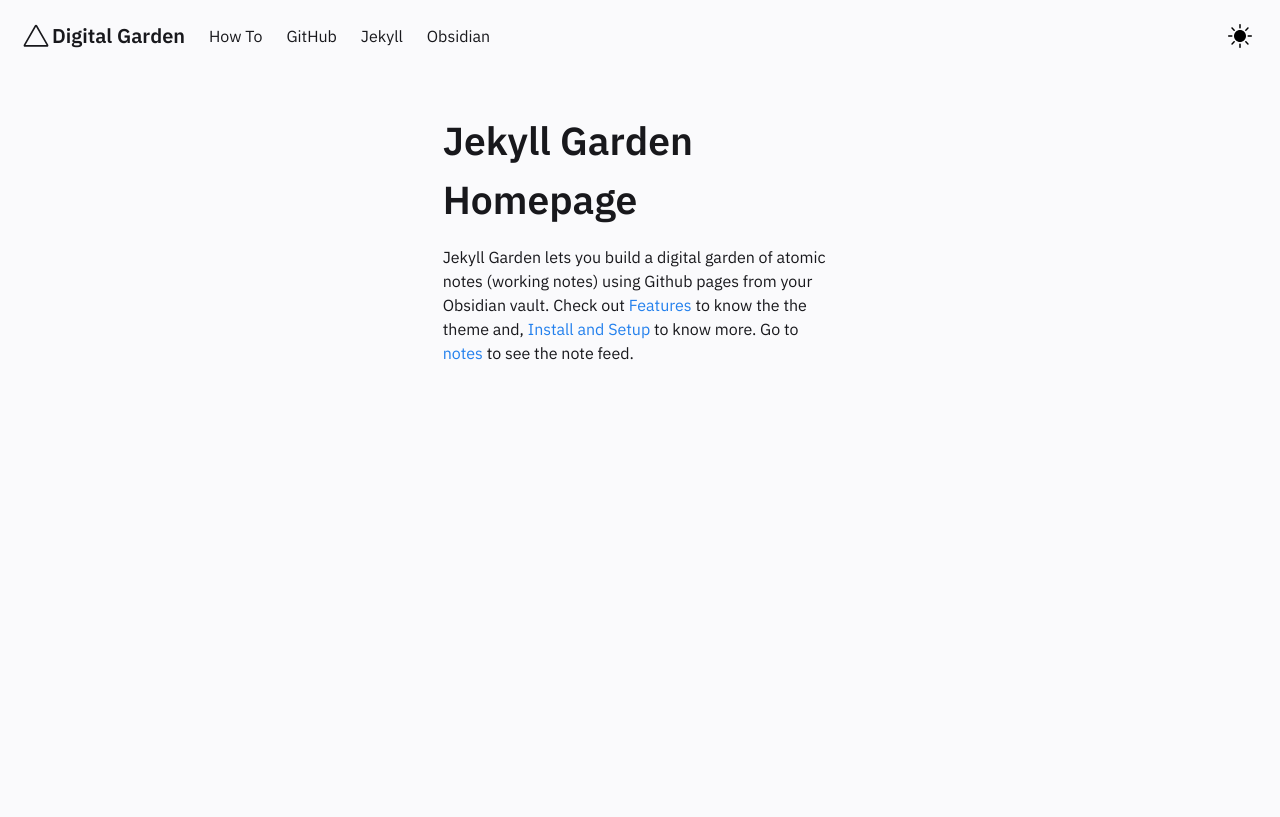
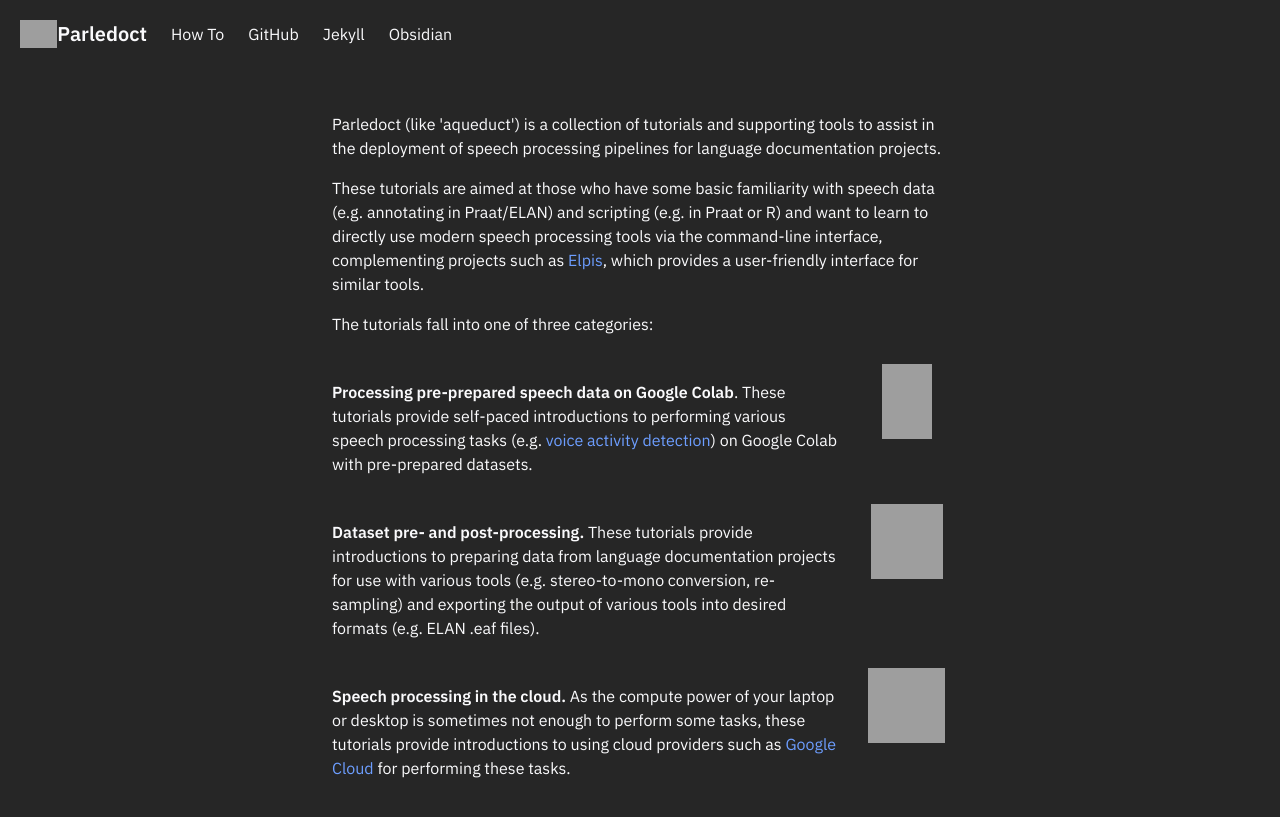
Before and after one commit to parledoct/parledoct.github.io, a Jekyll site: the page built from pages/index.md, in a window 1280 px wide. Shown: the top 817 px of the page. Built offline with Jekyll 4.4.1, drawn with Linux system fonts in a browser that asks for light colours; grey boxes are pictures that could not be loaded.

Commit message:
Update homepage

```diff
--- a/_config.yml
+++ b/_config.yml
@@ -20,7 +20,7 @@
 
 
 baseurl: "/" # the subpath of your site, e.g. /blog
-url: "https://jekyll-garden.github.io/" # the base hostname & protocol for your site, e.g. http://example.com
+url: "https://parledoct.ai/" # the base hostname & protocol for your site, e.g. http://example.com
 
 #######################################################################
 # Settings related to the Header and your About page go here,such as
--- a/_includes/Header.html
+++ b/_includes/Header.html
@@ -32,10 +32,8 @@
 <nav class="navbar is-transparent" role="navigation" aria-label="main navigation">
     <div class="navbar-brand">
       <a class="navbar-item" href="../index.html">
-        <svg width="32" height="32" viewBox="0 0 80 80" fill="none" xmlns="http://www.w3.org/2000/svg">
-          <path fill-rule="evenodd" clip-rule="evenodd" d="M36.9477 13.7742C38.3043 11.4086 41.6957 11.4086 43.0523 13.7742L70.5226 61.6774C71.8791 64.043 70.1834 67 67.4703 67H12.5297C9.81658 67 8.12089 64.043 9.47744 61.6774L36.9477 13.7742ZM40 16.9677L13.7506 62.7419H66.2494L40 16.9677Z" fill="var(--text-main)"/>
-        </svg>
-        <h4>Digital Garden</h4>
+        <img src="../assets/img/parledoct-logo.png">
+        <h4>Parledoct</h4>
       </a>
       <div class="navbar-item navbar-dark-mode__mobile is-hidden-tablet" onclick="modeSwitcher()">
         <div class="buttons">
@@ -68,17 +66,6 @@
           Obsidian
         </a>
       </div>
-      <div class="navbar-end is-hidden-mobile" onclick="modeSwitcher()" >
-        <div class="navbar-item">
-          <div class="buttons">
-            <a class="button is-text">
-              <span class="icon is-small">
-                <img src="../assets/img/sun.svg" id="theme-toggle-img">
-              </span>
-            </a>
-          </div>
-        </div>
-      </div>
     </div>
   </nav>
   <script src="/assets/js/Hamburger.js"></script>
--- a/_includes/Homepage.html
+++ b/_includes/Homepage.html
@@ -1,12 +1,67 @@
-<div class="column is-4">
-    <div class="block homeblock">
-    <h1>Jekyll Garden Homepage</h1>
+<div class='rows'>
+    <div class='row is-full'>
+        <div class="columns">
+            <div class="column is-6 is-offset-3">
+                <div class="block homeblock">
+                    <p>
+                        Parledoct (like 'aqueduct') is a collection of tutorials and supporting tools to assist in the deployment of speech processing pipelines for language documentation projects.
+                    </p>
+                    <p>
+                        These tutorials are aimed at those who have some basic familiarity with speech data (e.g. annotating in Praat/ELAN) and scripting (e.g. in Praat or R) and want to learn to directly use modern speech processing tools via the command-line interface, complementing projects such as <a href="https://github.com/CoEDL/elpis" target="_blank">Elpis</a>, which provides a user-friendly interface for similar tools.
+                    </p>
+                    <p>
+                        The tutorials fall into one of three categories:
+                    </p>
+                </div>
+            </div>
+        </div>
+    </div>
 
-    <p>
-        Jekyll Garden lets you build a digital garden of atomic notes (working notes) using Github pages from your Obsidian vault.
-        Check out <a href="../posts/features">Features </a> to know the the theme and, <a href="../posts/how-to"> Install and Setup </a> to know more.
-        Go to <a href="../notes"> notes </a> to see the note feed.
-    </p>
+    <div class='row is-full'>
+        <div class="columns">
+            <div class="column is-5 is-offset-3">
+                <div class="block homeblock">
+                    <p>
+                        <b>Processing pre-prepared speech data on Google Colab</b>. These tutorials provide self-paced introductions to performing various speech processing tasks (e.g. <a href="https://en.wikipedia.org/wiki/Voice_activity_detection" target="_blank">voice activity detection</a>) on Google Colab with pre-prepared datasets.
+                    </p>
+                </div>
+            </div>
+            <div class="column is-1" style="text-align: center;">
+                <img src="../assets/img/cycle-1.png" style="width:50px; height: 75px;">
+            </div>
 
+        </div>
+    </div>
+
+    <div class='row is-full'>
+        <div class="columns">
+            <div class="column is-5 is-offset-3">
+                <div class="block homeblock">
+                    <p>
+                        <b>Dataset pre- and post-processing.</b> These tutorials provide introductions to preparing data from language documentation projects for use with various tools (e.g. stereo-to-mono conversion, re-sampling) and exporting the output of various tools into desired formats (e.g. ELAN .eaf files).
+                    </p>
+                </div>
+            </div>
+            <div class="column is-1" style="text-align: center;">
+                <img src="../assets/img/cycle-2.png" style="width:72px; height: 75px;">
+            </div>
+
+        </div>
+    </div>
+
+    <div class='row is-full'>
+        <div class="columns">
+            <div class="column is-5 is-offset-3">
+                <div class="block homeblock">
+                    <p>
+                        <b>Speech processing in the cloud.</b> As the compute power of your laptop or desktop is sometimes not enough to perform some tasks, these tutorials provide introductions to using cloud providers such as <a href="https://cloud.google.com/" target="_blank">Google Cloud</a> for performing these tasks.
+                    </p>
+                </div>
+            </div>
+            <div class="column is-1" style="text-align: center;">
+                <img src="../assets/img/cycle-3.png" style="width:77px;height: 75px;">
+            </div>
+
+        </div>
     </div>
 </div>
--- a/assets/css/style.css
+++ b/assets/css/style.css
@@ -26,7 +26,7 @@ html[data-theme="dark"] {
 }
 
 
-@media (prefers-color-scheme: dark) {
+@media (prefers-color-scheme: light) {
     html, html[data-theme="dark"] {
         --bg-main: #18181C;
         --bg-sub: #262626;
--- a/docker-compose.yml
+++ b/docker-compose.yml
@@ -14,6 +14,8 @@ services:
     networks:
       - jekyll
     volumes:
+      - ./_includes:/usr/src/app/_includes
+      - ./_layouts:/usr/src/app/_layouts
       - ./_posts:/usr/src/app/_posts
       - ./_notes:/usr/src/app/_notes
       - ./assets:/usr/src/app/assets
```
Also changed, not shown: 1 other file.
